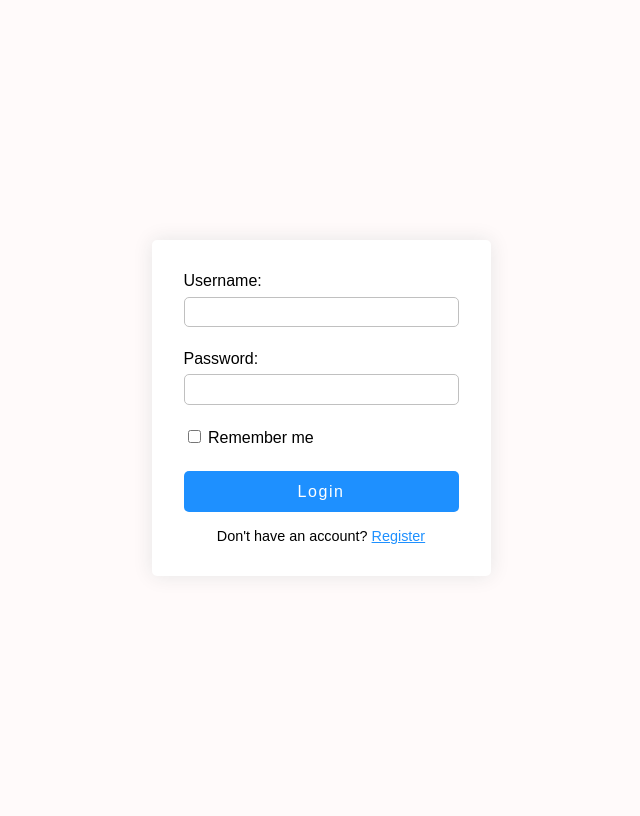
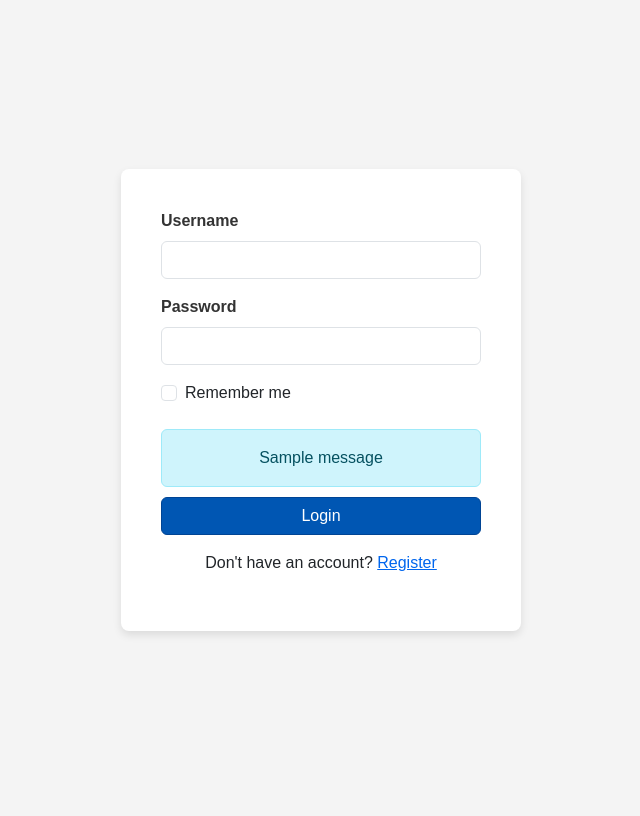
Before and after one commit to DeclanB1/Agile-Web-Development, a Flask app: page /login in a window 1280 px wide. Shown: the whole page, without its empty margins (319-959 px from the left). After the commit the page ends 635 px from the top, so only its background shows below. Run offline with Flask 3, Linux system fonts and the light colour scheme; one stand-in notice (Sample message) is shown.

Commit message:
Refine login page aesthetics and functionality

```diff
--- a/src/app.py
+++ b/src/app.py
@@ -6,7 +6,7 @@ from argon2 import PasswordHasher
 from argon2.exceptions import VerifyMismatchError
 from flask import (
     Flask, render_template,
-    request, session, redirect, url_for
+    request, session, redirect, url_for, flash
 )
 
 from create_database import setup_database
@@ -14,7 +14,7 @@ from utils import login_required, set_session
 from data_team import Team_Data
 from data_person import Person_Data
 
-from wtforms import StringField, SelectField, IntegerField, SubmitField, TextAreaField
+from wtforms import StringField, SelectField, IntegerField, SubmitField, TextAreaField, PasswordField, BooleanField
 from wtforms.validators import DataRequired, Length
 from flask_wtf import FlaskForm
 
@@ -29,6 +29,12 @@ class EventForm(FlaskForm):
     gender_preference = SelectField('Gender Preference', choices=[('male', 'Male'), ('female', 'Female'), ('mixed', 'Mixed')], validators=[DataRequired()])
     submit = SubmitField('Post Event')
 
+
+class LoginForm(FlaskForm):
+    username = StringField('Username', validators=[DataRequired()])
+    password = PasswordField('Password', validators=[DataRequired()])
+    remember = BooleanField('Remember me')
+    submit = SubmitField('Log In')
 
 app = Flask(__name__)
 app.secret_key = 'xpSm7p5bgJY8rNoBjGWiz5yjxM-NEBlW6SIBI62OkLc='
@@ -58,47 +64,36 @@ def logout():
 
 @app.route('/login', methods=['GET', 'POST'])
 def login():
-    if request.method == 'GET':
-        return render_template('login.html')
-
-    # Set data to variables
-    username = request.form.get('username')
-    password = request.form.get('password')
-
-    # Attempt to query associated user data
-    query = 'select username, password, email from users where username = :username'
-
-    with contextlib.closing(sqlite3.connect(database)) as conn:
-        with conn:
-            account = conn.execute(query, {'username': username}).fetchone()
-
-    if not account:
-        return render_template('login.html', error='Username does not exist')
-
-    # Verify password
-    try:
-        ph = PasswordHasher()
-        ph.verify(account[1], password)
-    except VerifyMismatchError:
-        return render_template('login.html', error='Incorrect password')
-
-    # Check if password hash needs to be updated
-    if ph.check_needs_rehash(account[1]):
-        query = 'update set password = :password where username = :username'
-        params = {'password': ph.hash(password), 'username': account[0]}
+    form = LoginForm()
+    if form.validate_on_submit():
+        username = form.username.data
+        password = form.password.data
 
         with contextlib.closing(sqlite3.connect(database)) as conn:
             with conn:
-                conn.execute(query, params)
+                account = conn.execute('SELECT username, password, email FROM users WHERE username = ?', (username,)).fetchone()
 
-    # Set cookie for user session
-    set_session(
-        username=account[0],
-        email=account[2],
-        remember_me='remember-me' in request.form
-    )
+        if not account:
+            flash('Username does not exist', 'error')
+            return render_template('login.html', form=form)
 
-    return redirect('/')
+        try:
+            ph = PasswordHasher()
+            if ph.verify(account[1], password):
+                if ph.check_needs_rehash(account[1]):
+                    new_hash = ph.hash(password)
+                    conn.execute('UPDATE users SET password = ? WHERE username = ?', (new_hash, username))
+
+                session['logged_in'] = True
+                session['username'] = account[0]
+                session['email'] = account[2]
+                return redirect('/')  # Redirect to user dashboard once login successful
+
+        except VerifyMismatchError:
+            flash('Incorrect password', 'error')
+
+    return render_template('login.html', form=form)
+
 
 
 @app.route('/register', methods=['GET', 'POST'])
--- a/src/templates/login.html
+++ b/src/templates/login.html
@@ -3,31 +3,94 @@
 <head>
     <meta charset="UTF-8">
     <meta name="viewport" content="width=device-width, initial-scale=1.0">
-    <link rel="stylesheet" href="{{url_for('static', filename='main.css')}}">
     <title>Login</title>
+    <link href="https://cdn.jsdelivr.net/npm/bootstrap@5.3.0/dist/css/bootstrap.min.css" rel="stylesheet">
+    <style>
+        body {
+            background-color: #f4f4f4;
+            font-family: 'Arial', sans-serif;
+        }
+        .login-container {
+            padding: 40px;
+            border-radius: 8px;
+            box-shadow: 0 4px 8px rgba(0,0,0,0.1);
+            background: white;
+            width: 100%;
+            max-width: 400px;
+        }
+        .form-label {
+            font-weight: bold;
+            color: #333;
+        }
+        .form-submit {
+            background-color: #0056b3;
+            border-color: #004494;
+        }
+        .form-submit:hover {
+            background-color: #004494;
+        }
+        .text-link {
+            color: #0066ee;
+        }
+        .text-link:hover {
+            text-decoration: underline;
+        }
+        .error {
+            color: red;
+            font-size: 0.85em;
+        }
+        .flash {
+            margin-bottom: 10px;
+            text-align: center;
+        }
+        .flash.error {
+            background-color: #f8d7da;
+            border-color: #f5c6cb;
+            color: #721c24;
+        }
+        .flash.info {
+            background-color: #d1ecf1;
+            border-color: #bee5eb;
+            color: #0c5460;
+        }
+    </style>
 </head>
-<body>
-    <form id="user-form" class="round-corners" action="/login" method="post">
-        <div class="form-item">
-            <label for="user-username">Username:</label>
-            <input id="user-username" class="form-input round-corners" type="text" id="username" name="username" required>
-        </div>
-        <div class="form-item">
-            <label for="user-password">Password:</label>
-            <input id="user-password" class="form-input round-corners" type="password" id="password" name="password" required>
-        </div>
-        <div class="form-item">
-            <input type="checkbox" id="remember-me" name="remember-me">
-            <label for="remember-me">Remember me</label>
-        </div>
+<body class="d-flex align-items-center justify-content-center vh-100">
+    <div class="login-container">
+        <form id="user-form" class="login-form" action="{{ url_for('login') }}" method="post">
+            {{ form.hidden_tag() }} <!-- CSRF token -->
 
-        {% if error %}<p id="error-msg">{{error}}</p>{% endif %}
+            <div class="mb-3">
+                {{ form.username.label(class="form-label", for="user-username") }}
+                {{ form.username(class="form-control", id="user-username", required=True) }}
+                {% if form.username.errors %}
+                    <div class="error">{{ form.username.errors[0] }}</div>
+                {% endif %}
+            </div>
 
-        <input id="form-submit" class="form-item round-corners" type="submit" value="Login">
+            <div class="mb-3">
+                {{ form.password.label(class="form-label", for="user-password") }}
+                {{ form.password(class="form-control", id="user-password", required=True) }}
+                {% if form.password.errors %}
+                    <div class="error">{{ form.password.errors[0] }}</div>
+                {% endif %}
+            </div>
 
-        <div id="switch-form">
-            <p>Don't have an account? <a class="text-link" href="/register">Register</a></p>
-        </div>
-    </form>
+            <div class="mb-4 form-check">
+                {{ form.remember(class="form-check-input", id="remember-me") }}
+                {{ form.remember.label(class="form-check-label", for="remember-me") }}
+            </div>
+
+            {% for category, message in get_flashed_messages(with_categories=true) %}
+                <div class="flash alert alert-{{ 'danger' if category == 'error' else 'info' }}">{{ message }}</div>
+            {% endfor %}
+
+            <button type="submit" class="btn btn-primary form-submit w-100">Login</button>
+
+            <div class="text-center mt-3">
+                <p>Don't have an account? <a class="text-link" href="{{ url_for('register') }}">Register</a></p>
+            </div>
+        </form>
+    </div>
 </body>
 </html>
```
Also changed, not shown: src/templates/includes/base.html (indentation only), src/users.db.
